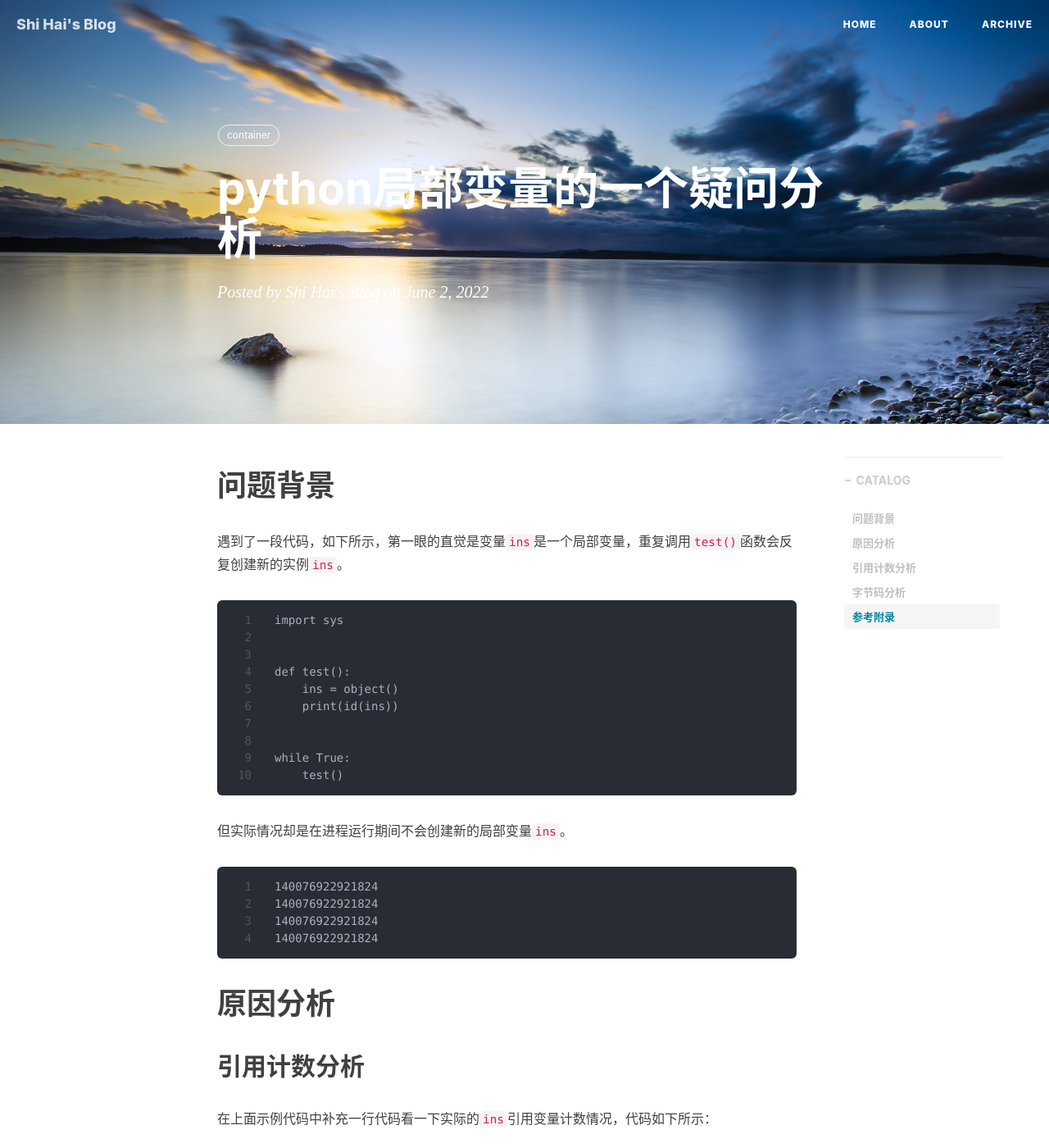
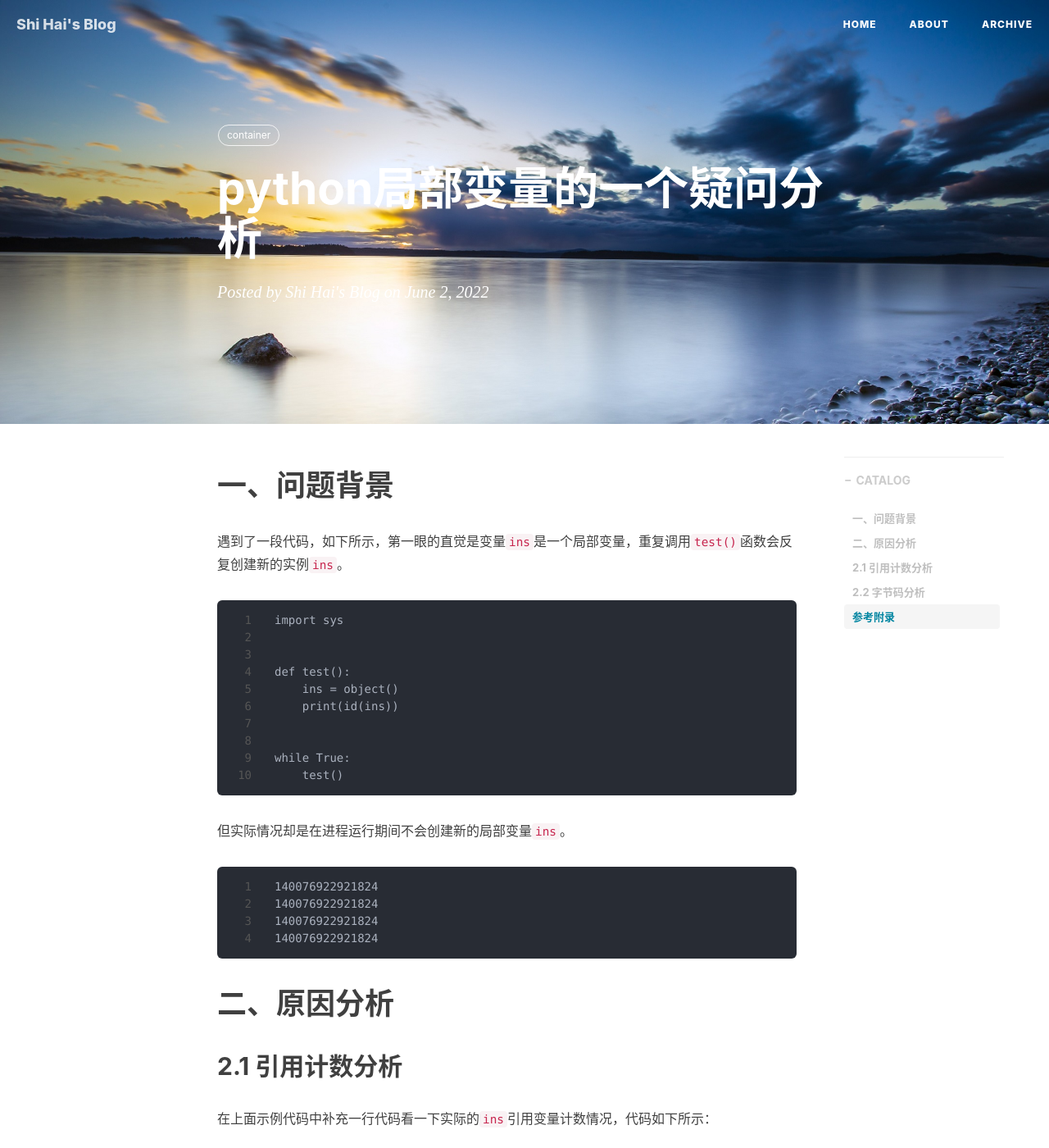
Before and after one commit to shihai1991/shihai1991.github.io, a Jekyll site: the page built from _posts/2022-06-02-python引用计数.md, in a window 1280 px wide and 1400 px high. Shown: the whole window at 82% size. Built offline with Jekyll 4.4.1, drawn with Linux system fonts in a browser that asks for light colours; nearby versions of some CDN libraries; comment, search, counter and statistics services are not loaded.

Commit message:
Update 2022-06-02-python引用计数.md

````diff
--- a/_posts/2022-06-02-python引用计数.md
+++ b/_posts/2022-06-02-python引用计数.md
@@ -10,7 +10,7 @@ tags:
 time: '2022.06.02 09:49'
 ---
 
-# 问题背景
+# 一、问题背景
 
 遇到了一段代码，如下所示，第一眼的直觉是变量`ins`是一个局部变量，重复调用`test()`函数会反复创建新的实例`ins`。
 ```
@@ -34,8 +34,8 @@ while True:
 140076922921824
 ```
 
-# 原因分析
-## 引用计数分析
+# 二、原因分析
+## 2.1 引用计数分析
 在上面示例代码中补充一行代码看一下实际的`ins`引用变量计数情况，代码如下所示：
 ```python
 mport sys
@@ -62,7 +62,7 @@ while True:
 引用计数: 2
 ```
 
-## 字节码分析
+## 2.2 字节码分析
 
 
 # 参考附录
````
